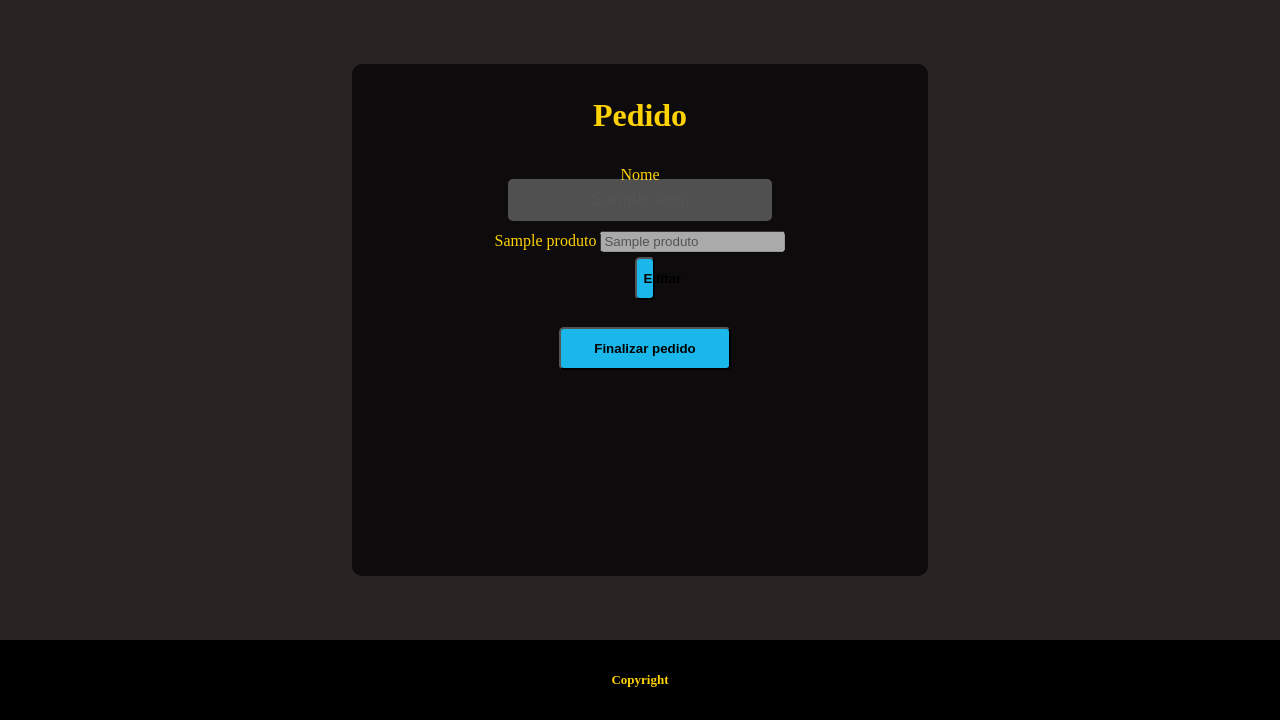
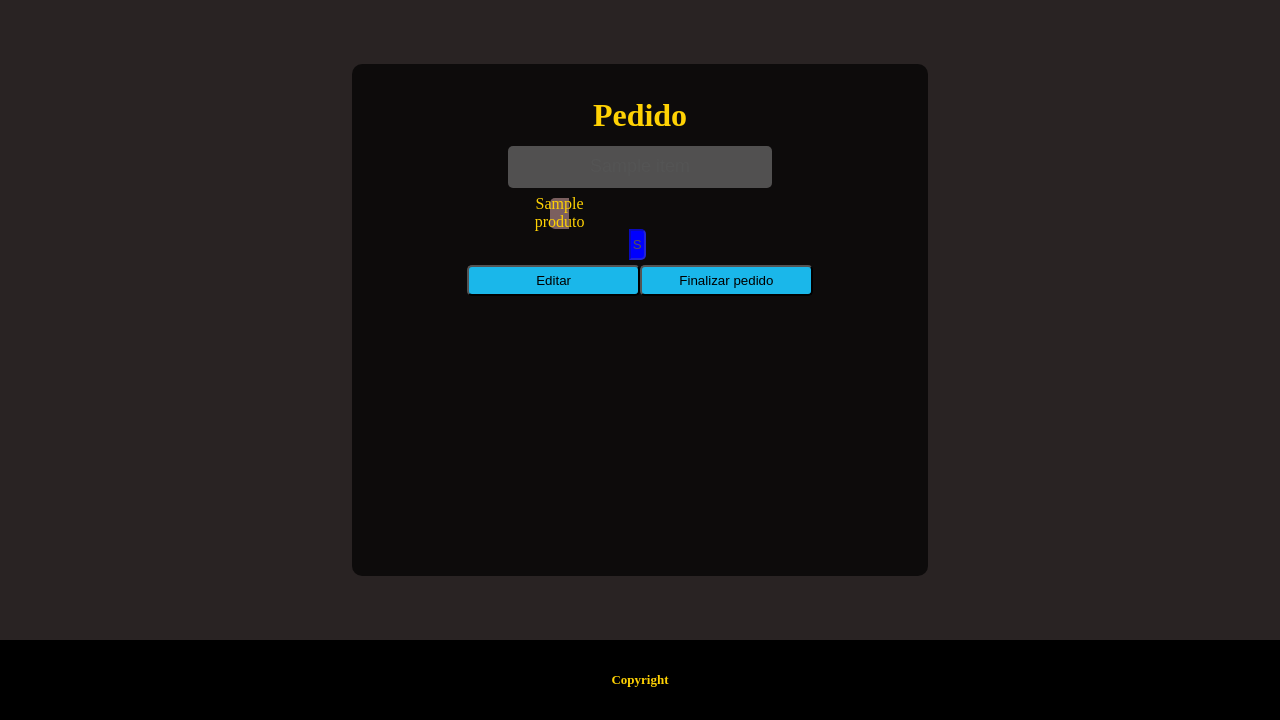
Before and after one commit to EduardoASilva/pedidosja, a Django app: template templates/comandas.html in a window 1280 px wide. Shown: the part 80-800 px from the top of the page. Run offline with Django 3.2, Linux system fonts and the light colour scheme; a user stored in the database is signed in; tables that the repository leaves empty hold one stand-in row (values such as "Sample post"); the template is opened without the code that fills it: most values are stand-ins (such as "Sample title", 1, 10 or a date in 2020); some libraries are stand-ins or nearby versions.

Commit message:
Ajustes pag comandas, layout e botoes

```diff
--- a/pedidos/static/css/style.css
+++ b/pedidos/static/css/style.css
@@ -71,7 +71,7 @@ div h3{
     display: flex;
     justify-content:center;
     align-items:center;
-    padding:10px;
+    padding:5px;
 }
 
 .nome input{
@@ -180,7 +180,6 @@ div h3{
     display: flex;
     justify-content: center;
     align-items: center;
-    margin-top:5px;
 }
 
 .itens-pedido{
@@ -196,7 +195,7 @@ div h3{
     width:90%;
     justify-content: center;
     align-items: center;
-    padding: 10px;
+    padding: 5px;
 }
 
 .itens-pedido input{
@@ -230,7 +229,7 @@ div h3{
     border-radius: 5px;
     text-align:center;
     font-size:large;
-    margin-top:-5px;
+    margin-top:-20px;
 }
 
 .form-pedido{
@@ -284,7 +283,10 @@ footer h3{
 }
 
 /*inicio comandas*/
-
+.container-comandas{
+    width:100%;
+    height:100%;
+}
 .comandas{
     width: 100vw;
     height: 80vh;
@@ -294,60 +296,66 @@ footer h3{
     text-align:center;
 }
 
-.secao-comandas{
+.produto-pedidos-comandos{
     display: flex;
-    flex-direction: column;
+    width: 100%;
+    height: 8%;
+    justify-content: center;
     align-items: center;
-    width: 90%;
-    height: 90%;
-    border-radius: 10px;
-    padding: 5px;
-    background-color: black;
 }
 
-.pedidos{
+.comanda-sabor{
+    background-color: #7b5f5f;
+    width: 10%;
+    border-radius: 5px 0 0 5px;
+    height: 31px;
     display: flex;
-    flex-direction: column;
     align-items: center;
     justify-content: center;
-    border-radius: 5px;
-    color: black;
-    width: 90%;
-    height: 150px;
-    background-color: rgb(29, 27, 27);
+    margin-left:5px
 }
 
-.pedidos h3{
-    width: 80%;
-    height: 20%;
-    font-size: x-large;
-    background: white;
-    border-radius: 5px;
-    margin: 5px 0 5px 0;
+.comanda-qtd{
+    background-color: blue;
+    border-radius: 0 5px 5px 0;
+    height: 25px;
+    width: 5%;
+    text-align: center;
+    margin-right:5px;
 }
 
-.pedidos p{
-    display:flex;
-    justify-content:center;
-    align-items:center;
-    width: 20%;
-    height: 20%;
-    background: white;
+.nomecliente-comandas{
+    margin-bottom:10px;
+    width: 45%;
+    height: 40px;
+    border: none;
     border-radius: 5px;
-    margin:0;
+    text-align:center;
+    font-size:large;
+    margin-top:-20px;
 }
 
-.pedidos ul{
+.botao-comanda{
     display:flex;
-    justify-content:center;
-    align-items:center;
-    list-style-type:none;
-    width: 20%;
-    height: 20%;
-    background: white;
-    border-radius: 5px;
-    margin-top:5px;
-    margin-bottom:0;
+    justify-content: certer;
+    align-items: center;
+    width: 100%;
+    height: 10%;
+}
+
+.editar{
+    width: 50%;
+    display: flex;
+    justify-content: flex-end;
+    align-items: center;
+}
+
+.botao-finalizar{
+    width: 50%;
+    height: 100%;
+    display: flex;
+    justify-content: flex-start;
+    align-items: center;
 }
 
 .btn-comandas{
--- a/templates/comandas.html
+++ b/templates/comandas.html
@@ -3,7 +3,7 @@
 {% block content %}
 
     {% for item in data %}
-
+        <div class="container-comandas">
             <div class="comandas">
                 <div class="container-pedido">
                     <div class="">
@@ -15,23 +15,25 @@
 
                         <input type="hidden" name="id_pedido" value="{{ item.id }}">
 
-                    <label for="" class="">Nome</label>
-                    <input id="nomeCliente" name="nome" class="nomecliente" value="{{ item.nome }}" disabled>
+                        <label for="" class=""></label>
+                        <input id="nomeCliente" name="nome" class="nomecliente-comandas" value="{{ item.nome }}" disabled>
 
-                    <div class="produto-pedidos{{ item.id }}">
+                        <div class="produto-pedidos-comanda{{ item.id }}">
                             {% for k, v in item.produtos.items %}
-                            <label for="{{ k }}" class="" >{{ k }}</label>
-                            <input id="" name="{{ k }}" class="" value="{{ v }}" disabled>
+                                <label for="{{ k }}" class="comanda-sabor" >{{ k }}</label>
+                                <input id="" name="{{ k }}" class="comanda-qtd" value="{{ v }}" disabled>
                             {% endfor %}
                         </div>
-
+                        <div class="botao-comanda">
                             <div class="editar">
-                        <button type="button" onclick="editar('{{ item.id }}')" class="btn">Editar</button>
+                                <button type="button" onclick="editar('{{ item.id }}')" class="btn-comandas">Editar</button>
                             </div>
-                    <div class="area-botao botao">
-                        <button type="submit" class="btn">Finalizar pedido</button>
+                            <div class="area-botao botao-finalizar">
+                                <button type="submit" class="btn-comandas">Finalizar pedido</button>
+                            </div>
                         </div>
                     </form>
+                </div>
             </div>
         </div>
     {% endfor %}
```
Lines whose indentation alone changed are shown as unchanged.
